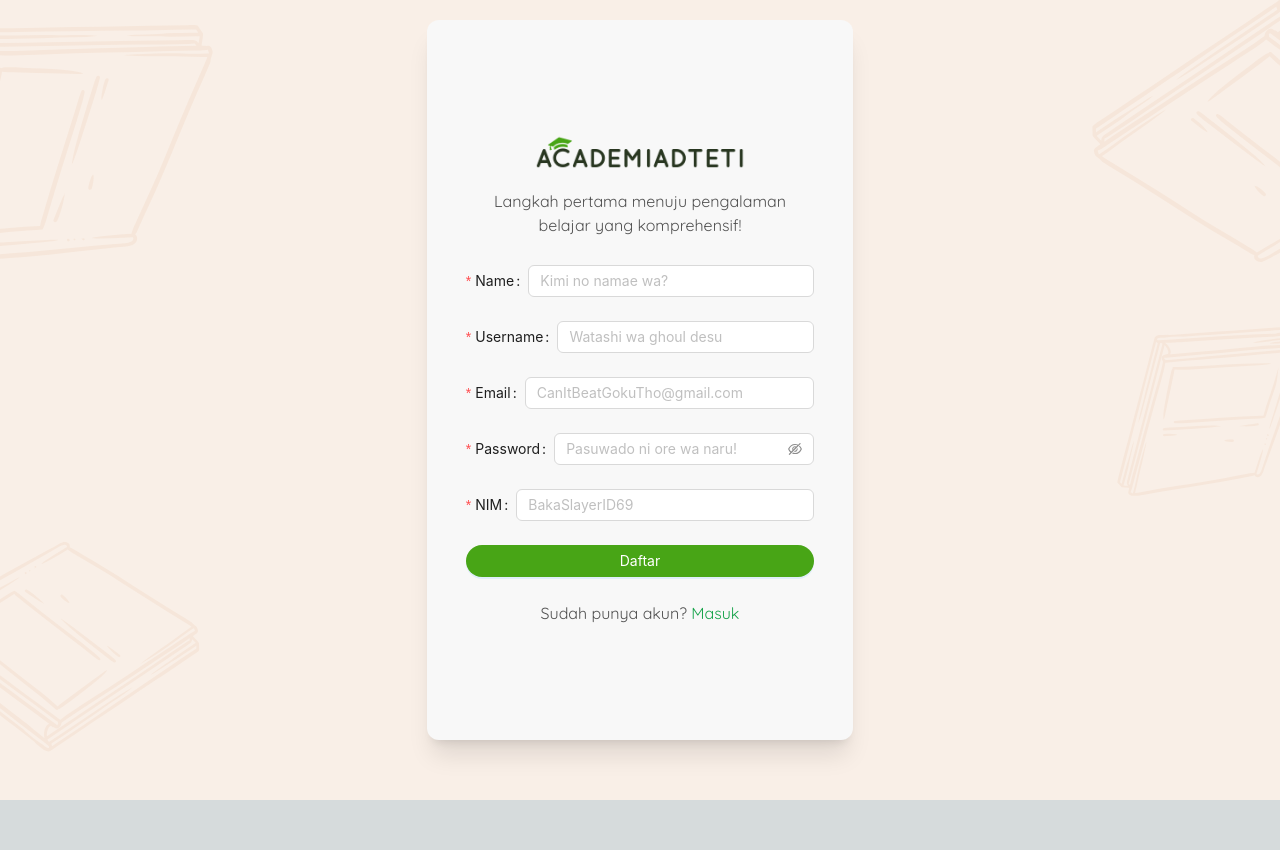
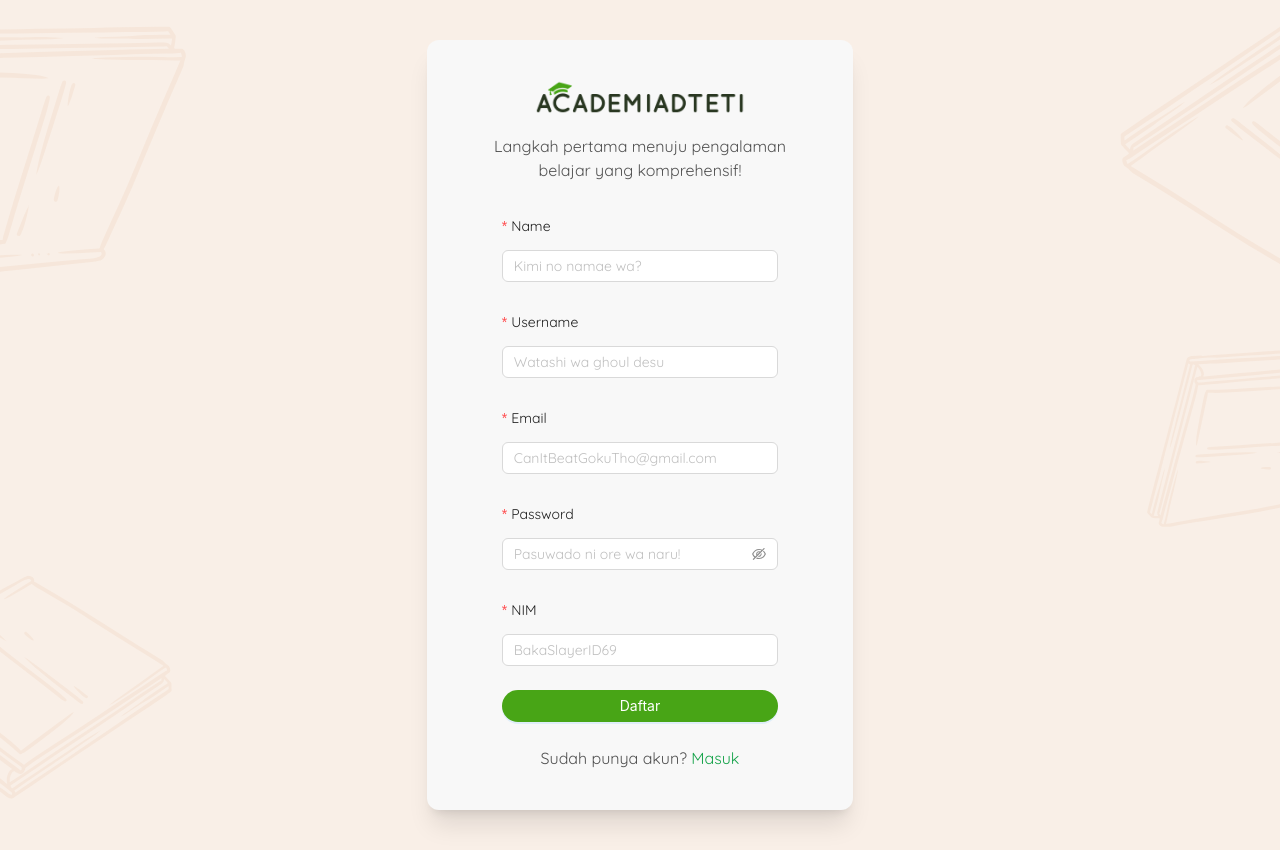
Before and after one commit to qornainaji/FE_PAW, a Next.js app: page /auth/register in a window 1280 px wide. Before the commit the page ends 800 px from the top, so only its background shows below. Built offline with nearby package versions, Linux system fonts and the light colour scheme.

Commit message:
feat: quicksand for antd forms and register page fix

```diff
--- a/src/app/auth/login/page.tsx
+++ b/src/app/auth/login/page.tsx
@@ -91,7 +91,7 @@ const Login = () => {
             initialValues={{ remember: true }}
             onFinish={onFinish}
             onFinishFailed={onFinishFailed}
-            className="font-sans"
+            className="!font-sans"
             labelCol={{ span: 24 }} // Adjust the span value based on your layout preference
             wrapperCol={{ span: 24 }} // Adjust the span value based on your layout preference
             >
@@ -106,6 +106,7 @@ const Login = () => {
                 <Form.Item
                     label="Email/Username"
                     name="email"
+                    className='!font-sans'
                     rules={[
                     { required: true, message: 'Please input your email/username!' },
                     //   { type: 'email', message: 'Please enter a valid email address' },
--- a/src/app/auth/register/page.tsx
+++ b/src/app/auth/register/page.tsx
@@ -60,11 +60,8 @@ const Register = () => {
 
     return (
         <FadeIn>
-            <div className="h-screen min-w-screen bg-orange-100" style={{ backgroundImage: "url('/svg/books.svg')", backgroundRepeat: "no-repeat", backgroundPosition: "center", backgroundSize: "cover" }}>
-                <div className="flex justify-center items-center h-5">
-                    {/* Empty Div */}
-                </div>
-                <div className="w-1/3 p-1 flex flex-col justify-center items-center bg-neutral-50 rounded-xl gap-0 shadow-xl mx-auto font-sans" style={ {height:'90%'} }>
+            <div className="min-h-screen h-fill min-w-screen bg-orange-100 py-10" style={{ backgroundImage: "url('/svg/books.svg')", backgroundRepeat: "no-repeat", backgroundPosition: "center", backgroundSize: "cover" }}>
+                <div className="py-10 w-1/3 p-1 flex flex-col justify-center items-center bg-neutral-50 rounded-xl gap-0 shadow-xl mx-auto font-sans" style={ {height:'90%'} }>
                     <img src="/images/AcademiaDTETI.png" className="w-1/2 h-auto" />
                     <p className='px-10 text-center font-sans text-neutral-600 mt-5 mb-7'>
                     Langkah pertama menuju pengalaman belajar yang komprehensif!
@@ -75,6 +72,8 @@ const Register = () => {
                         onFinish={onFinish}
                         onFinishFailed={onFinishFailed}
                         className="font-sans"
+                        labelCol={{ span: 24 }}
+                        wrapperCol={{ span: 24 }}
                     >
                         <ConfigProvider
                             theme={{
--- a/src/app/globals.css
+++ b/src/app/globals.css
@@ -1,6 +1,8 @@
+@import url('https://fonts.googleapis.com/css?family=Quicksand');
 @tailwind base;
 @tailwind components;
 @tailwind utilities;
+
 
 :root {
   --foreground-rgb: 0, 0, 0;
@@ -47,3 +49,13 @@ body {
 .shadow-search-bar {
   box-shadow: 0 12px 20% rgba(220, 155, 107, 0.24);
 }
+
+.ant-form-item-required{
+  /* use Quicksand */
+  font-family: Quicksand, sans-serif;
+}
+
+.ant-input {
+  /* use Quicksand */
+  font-family: Quicksand, sans-serif;
+}
```
